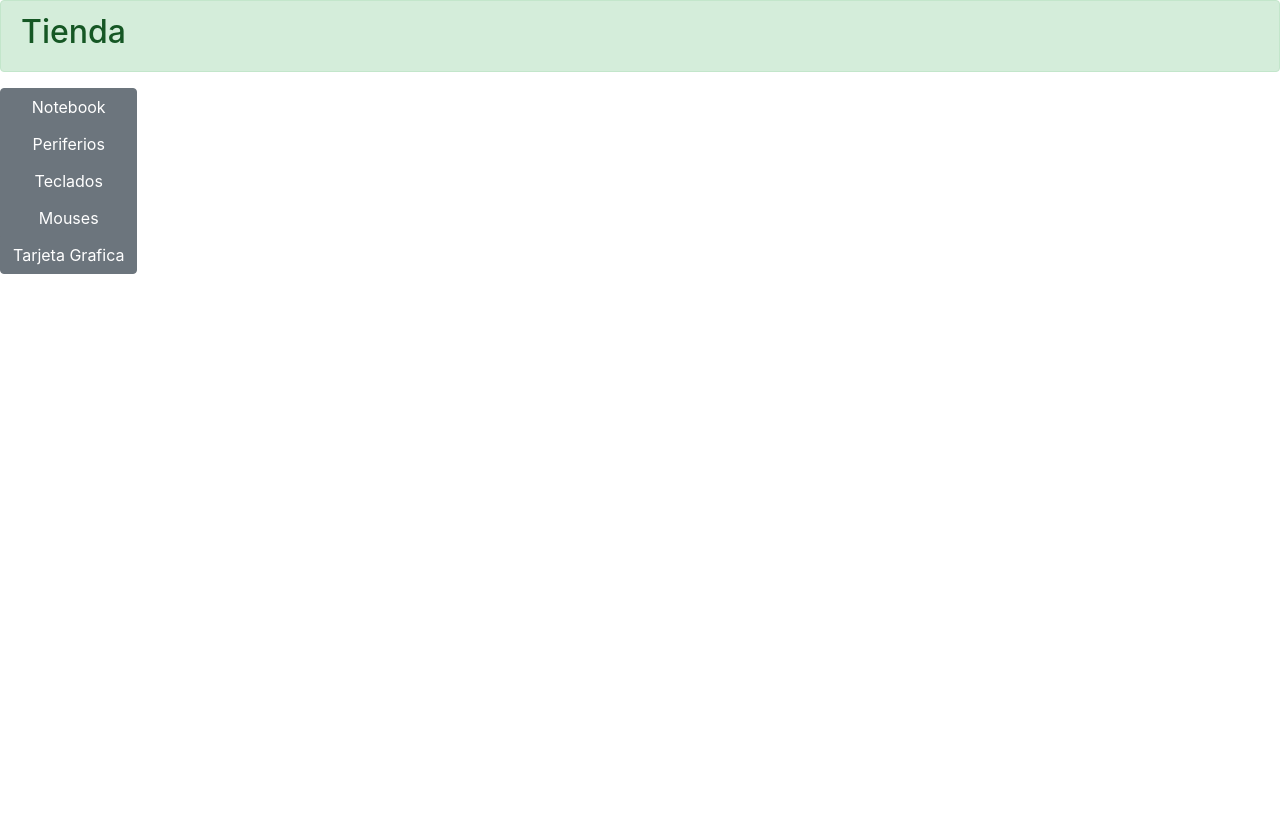
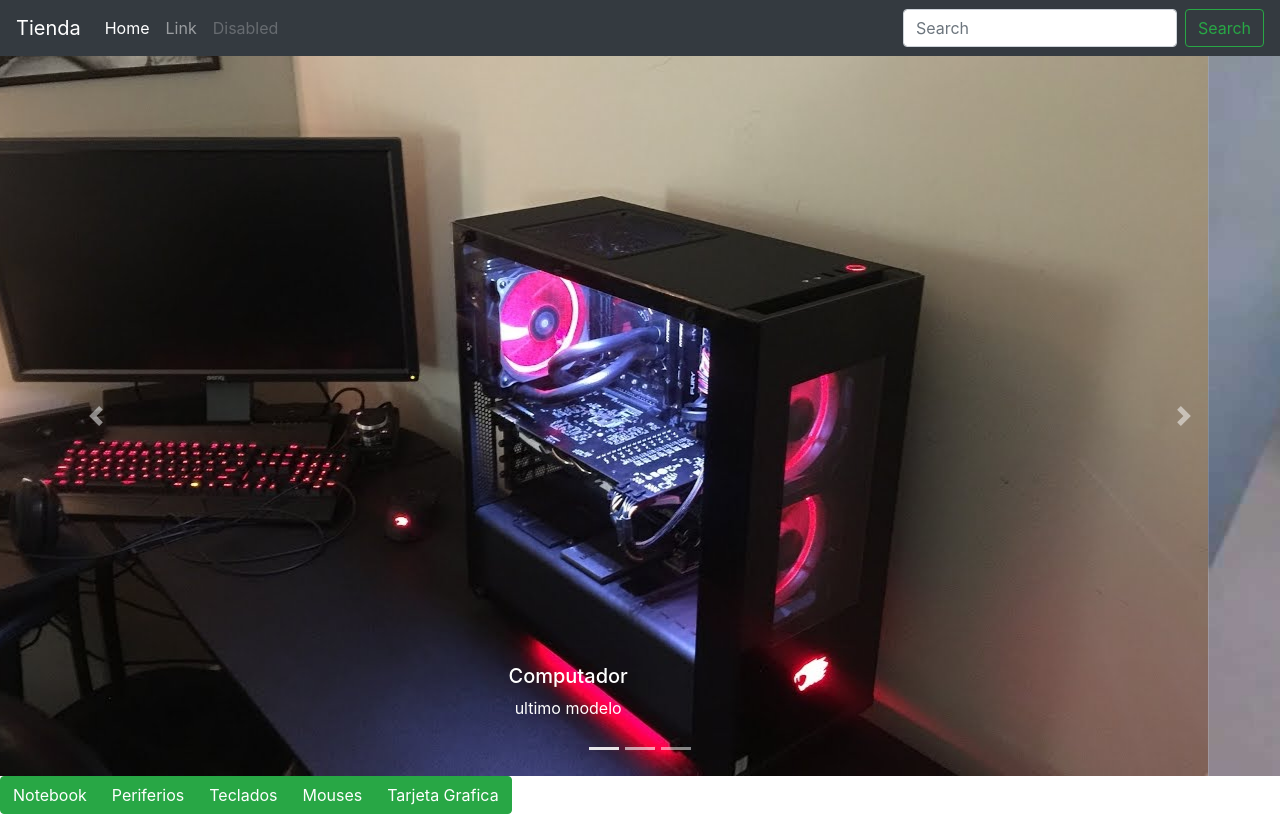
Before and after one commit to ftolosa01/actividadmartes.html, a plain HTML site: page pagina.html in a window 1280 px wide. Drawn offline with nearby package versions, Linux system fonts and the light colour scheme.

Commit message:
pagina de bienvenida

```diff
--- /dev/null
+++ b/css.css
@@ -0,0 +1,3 @@
+#botones{
+	text-align: center;
+}
--- a/pagina.html
+++ b/pagina.html
@@ -8,29 +8,96 @@
 
 <body>
 
-<div class="row">	 <!--alerta-->
-	<div class=" col">
-			<div class="row">
+<div class="row"> <!-- Barra de navegacion-->
 				<div class="col">
-					<div class="alert alert-success" role="alert">
-						<h2>Tienda</h2>
+					<nav id="barraPrincipal" class="navbar navbar-expand-lg navbar-dark bg-dark">
+						<a class="navbar-brand" href="http://www.google.cl">Tienda</a>
+						<button class="navbar-toggler" type="button" data-toggle="collapse" data-target="#navbarSupportedContent" aria-controls="navbarSupportedContent" aria-expanded="false" aria-label="Toggle navigation">
+							<span class="navbar-toggler-icon"></span>
+						</button>
+
+						<div class="collapse navbar-collapse" id="navbarSupportedContent">
+							<ul class="navbar-nav mr-auto">
+							<li class="nav-item ">
+								<a class="nav-link active" href="#">Home <span class="sr-only">(current)</span></a>
+							</li>
+							<li class="nav-item">
+								<a class="nav-link" href="#">Link</a>
+							</li>
+
+							<li class="nav-item">
+								<a class="nav-link disabled" href="#" tabindex="-1" aria-disabled="true">Disabled</a>
+							</li>
+							</ul>
+							<ul class="navbar-nav">
+							</ul>
+							<form class="form-inline my-2 my-lg-0">
+							<input class="form-control mr-sm-2" type="search" placeholder="Search" aria-label="Search">
+							<button class="btn btn-outline-success my-2 my-sm-0" type="submit">Search</button>
+							</form>
+						</div>
+					</nav>
+				</div>
+</div>
+
+
+
+<div id="carruselPrincipal" class="bd-example">
+	<div class="text-center"> <!-- Carrusel principal-->
+					<div id="carouselExampleCaptions" class="carousel slide" data-ride="carousel">
+						<ol class="carousel-indicators">
+						<li data-target="#carouselExampleCaptions" data-slide-to="0" class="active"></li>
+						<li data-target="#carouselExampleCaptions" data-slide-to="1"></li>
+						<li data-target="#carouselExampleCaptions" data-slide-to="2"></li>
+						</ol>
+						<div class="carousel-inner w-100">
+						<div class="carousel-item active w-100">
+							<img src="imagen1.jpg" class="d-block w-100" alt="...">
+							<div class="carousel-caption d-none d-md-block fondo-texto">
+							<h5>Computador</h5>
+							<p>ultimo modelo</p>
+							</div>
+						</div>
+						<div class="carousel-item">
+							<img src="imagen2.jpg" class="d-block w-100" alt="...">
+							<div class="carousel-caption d-none d-md-block  fondo-texto	">
+							<h5>Computado</h5>
+							<p>100 % ecologico</p>
+							</div>
+						</div>
+						<div class="carousel-item">
+							<img src="imagen3.jpg" class="d-block w-100" alt="...">
+							<div class="carousel-caption d-none d-md-block fondo-texto">
+							<h5>Computador</h5>
+							<p> ecologico</p>
+							</div>
+						</div>
+						</div>
+
+						<a class="carousel-control-prev" href="#carouselExampleCaptions" role="button" data-slide="prev">
+						<span class="carousel-control-prev-icon" aria-hidden="true"></span>
+						<span class="sr-only">Previous</span>
+						</a>
+						<a class="carousel-control-next" href="#carouselExampleCaptions" role="button" data-slide="next">
+						<span class="carousel-control-next-icon" aria-hidden="true"></span>
+						<span class="sr-only">Next</span>
+						</a>
 					</div>
-				</div>
-			</div>
 	</div>
 </div>
 
-  <div class="btn-group-vertical" role="group" > <!--botones y link-->
 
-    <button type="button" class="btn btn-secondary">Notebook</button>
+  <div class="btn-group " role="group" > <!--botones y link-->
 
-    <button type="button" class="btn btn-secondary">Periferios</button>
+    <button type="button" class="btn btn-success text-center">Notebook</button>
 
-    <button type="button" class="btn btn-secondary">Teclados</button>
+    <button type="button" class="btn btn-success text-center">Periferios</button>
 
-    <button type="button" class="btn btn-secondary">Mouses</button>
+    <button type="button" class="btn btn-success text-center">Teclados</button>
 
-    <button type="button" class="btn btn-secondary">Tarjeta Grafica</button>
+    <button type="button" class="btn btn-success text-center">Mouses</button>
+
+    <button type="button" class="btn btn-success text-center">Tarjeta Grafica</button>
 
   </div>
 
```
Also changed, not shown: imagen1.jpg (added), imagen2.jpg (added), imagen3.jpg (added), perifericos.html (added).
